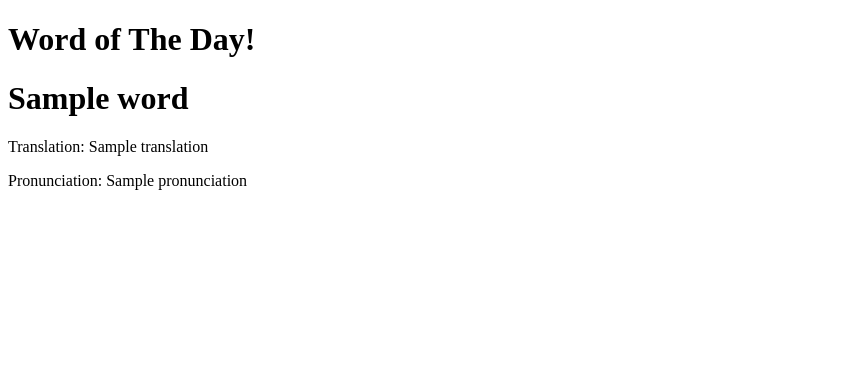
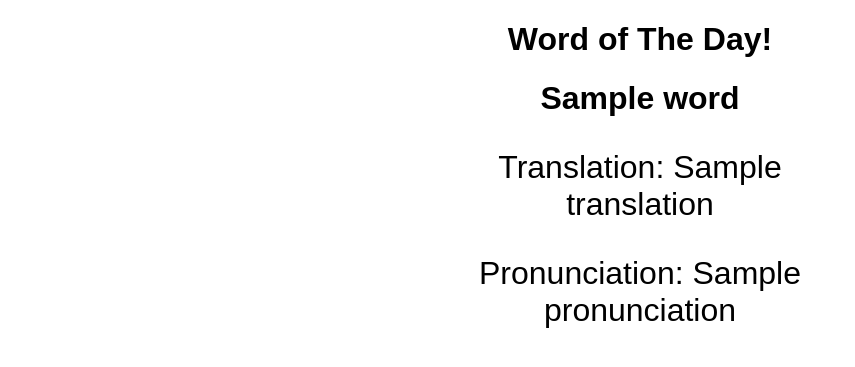
Before and after one commit to andrewwchann/Daily-Word, a Flask app: template templates/home.html in a window 1280 px wide. Shown: the top 367 px of the page, without its empty margins (0-855 px from the left). Run offline with Flask 2, Linux system fonts and the light colour scheme; the template is opened without the code that fills it: most values are stand-ins (such as "Sample title", 1, 10 or a date in 2020); parts of the project's set-up code (start-up, migrations or seed data) failed here and were passed over.

Commit message:
Some styling done

```diff
--- a/templates/home.html
+++ b/templates/home.html
@@ -1,17 +1,44 @@
 <!-- Used command html:5 to create template  -->
 <!DOCTYPE html>
 <html lang="en">
+
 <head>
     <meta charset="UTF-8">
     <meta http-equiv="X-UA-Compatible" content="IE=edge">
     <meta name="viewport" content="width=device-width, initial-scale=1.0">
     <title>Word</title>
+    <!-- Internal CSS Design -->
+    <style>
+        h1 {
+            color: black;
+            font-family: Arial;
+        }
+
+        p {
+            color: black;
+            font-family: Arial;
+            font-size: 200%;
+        }
+
+        #main-content {
+            /* margin: auto centers text on screen */
+            margin: auto;
+            width: 30%;
+            text-align: center;
+        }
+    </style>
 </head>
+
 <body>
-    <div><h1>Word of The Day!</h1></div>
-    <h1>{{ word }}</h1>
-    <p>Translation: {{ translation }}</p>
-    <p>Pronunciation: {{ pronunciation}}</p>
-    <!-- <p>Pronunciation: {{ pronunciation }}</p> -->
+    <!-- Main Content div section -->
+    <div id="main-content">
+        <div>
+            <h1>Word of The Day!</h1>
+        </div>
+        <h1>{{ word }}</h1>
+        <p>Translation: {{ translation }}</p>
+        <p>Pronunciation: {{ pronunciation}}</p>
+    </div>
 </body>
+
 </html>
--- a/word.py
+++ b/word.py
@@ -1,5 +1,4 @@
 from openpyxl import load_workbook
-from flask import Flask, render_template
 import datetime
 
 # Load the Excel file
```
Also changed, not shown: README.md.
